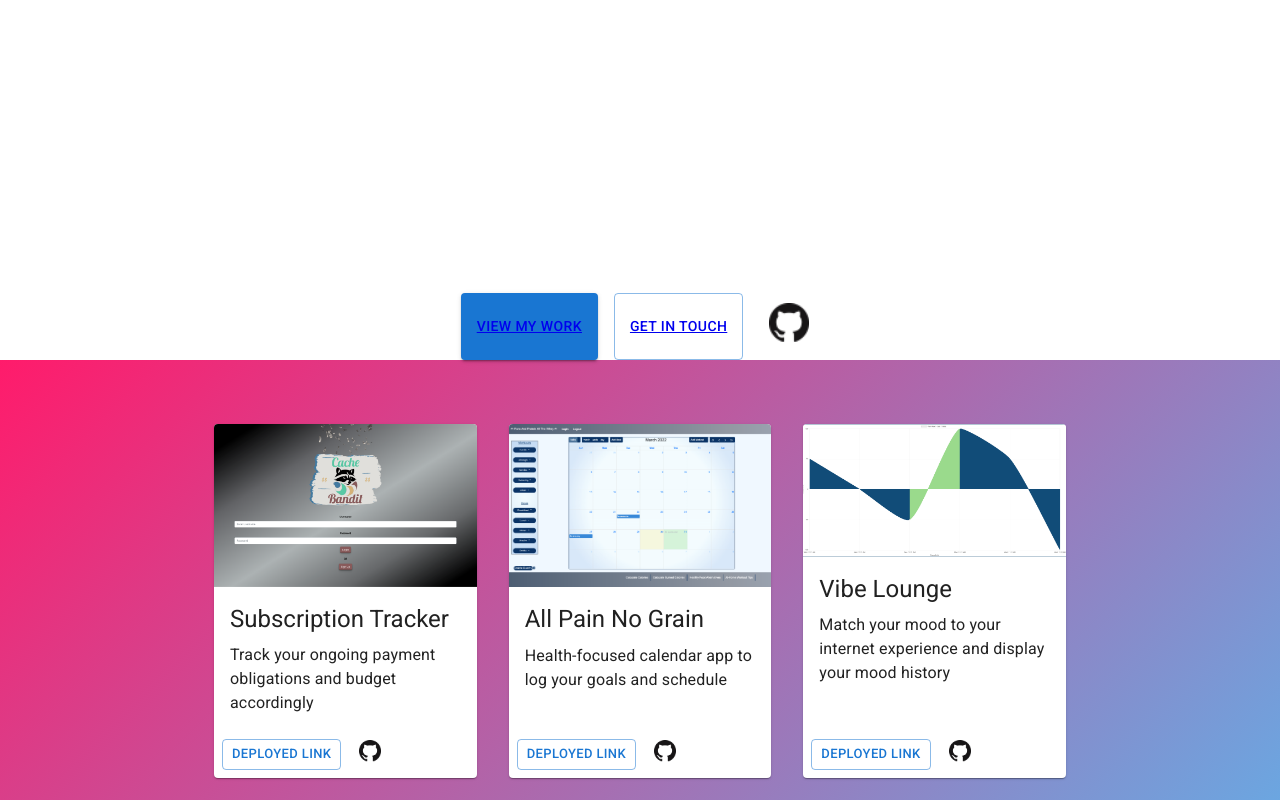
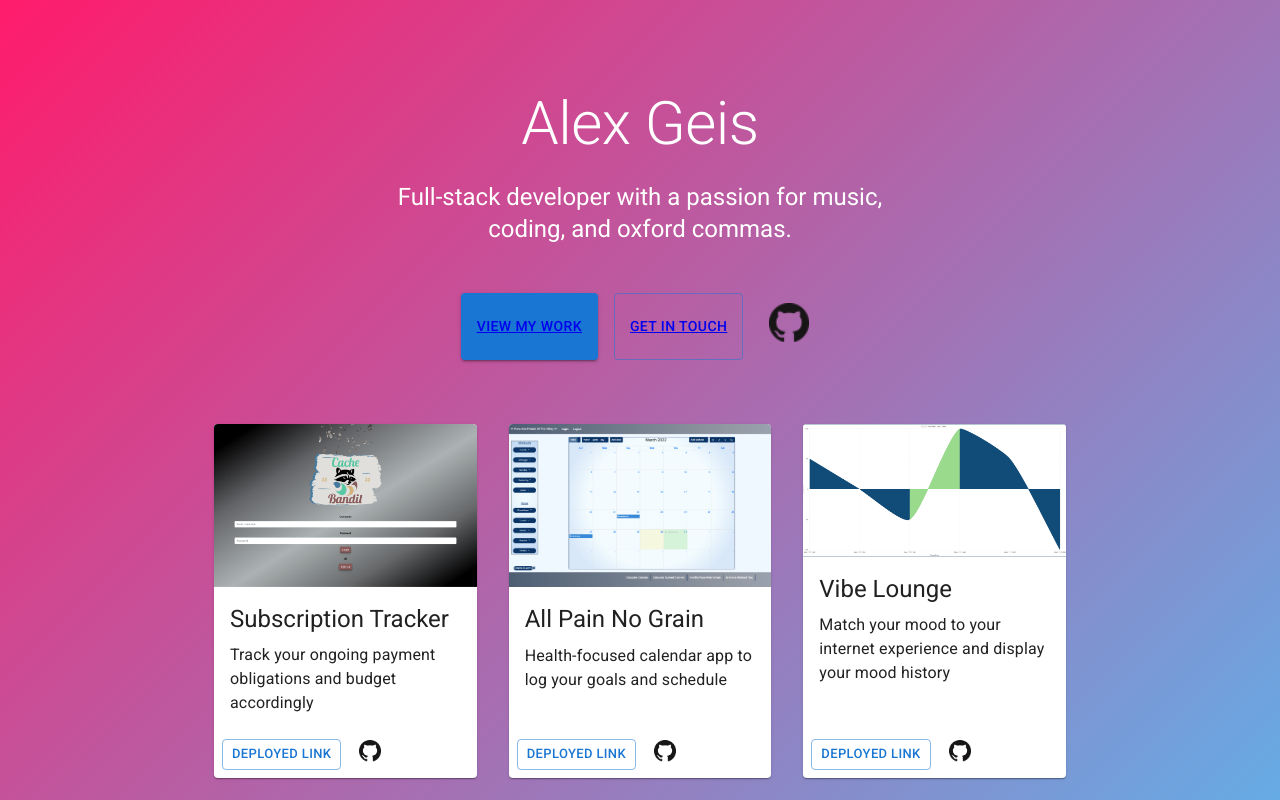
Before and after one commit to alexgeis/React-Portfolio-2, a React (Create React App) app: page / in a window 1280 px wide. Shown: the top 800 px of the page. Built offline with nearby package versions, Linux system fonts and the light colour scheme.

Commit message:
add background div wrapper to project cards and hero section

```diff
--- a/src/Album.css
+++ b/src/Album.css
@@ -1,3 +1,3 @@
 main {
-background: linear-gradient(135deg,#ff1b6b,#45caff)
+box-sizing: border-box;
 }
--- a/src/App.css
+++ b/src/App.css
@@ -1,5 +1,6 @@
 .App {
   text-align: center;
+  background: linear-gradient(135deg,#ff1b6b,#45caff)
 }
 
 .App-logo {
--- a/src/App.js
+++ b/src/App.js
@@ -11,25 +11,13 @@
 function App() {
   return (
     <>
-      <Hero />
-      {/* <Nav /> */}
-      {/* <div className="App">
-        <header className="App-header">
-          <img src={logo} className="App-logo" alt="logo" />
-          <p>
-            Edit <code>src/App.js</code> and save to reload.
-          </p>
-          <a
-            className="App-link"
-            href="https://reactjs.org"
-            target="_blank"
-            rel="noopener noreferrer"
-          >
-            Learn React
-          </a>
-        </header>
+      <div style={{ background: "linear-gradient(135deg,#ff1b6b,#45caff)" }}>
+        <Hero />
+        {/* <Nav /> */}
+        {/* <div className="App">
   </div> */}
-      <Album />
+        <Album />
+      </div>
       <Contact />
       <Footer />
     </>
```
